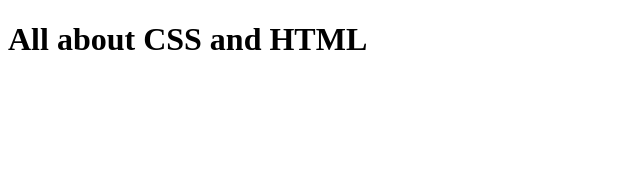
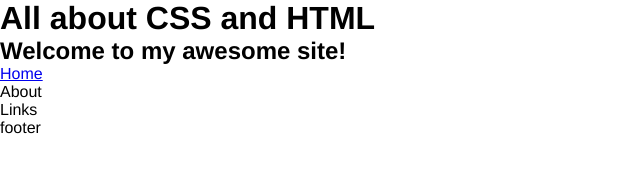
Before and after one commit to gleb-zavizenov/Web-dev-class_Week2, a plain HTML site: page index.html in a window 1280 px wide. Shown: the whole page, without its empty margins (0-640 px from the left). Drawn offline with Linux system fonts and the light colour scheme.

Commit message:
Adding a basic reset for css

```diff
--- a/css/main.css
+++ b/css/main.css
@@ -0,0 +1,14 @@
+* {
+  border: none;
+  padding: 0;
+  margin: 0;
+
+  box-sizing: border-box;
+  list-style-type: none;
+}
+
+body {
+  color:black;
+  font-family: "Helvetica", sans-serif;
+  font-sie:16px;
+}
--- a/index.html
+++ b/index.html
@@ -8,6 +8,25 @@
 </head>
 <body>
   <h1>All about CSS and HTML</h1>
+
+  <main>
+    <header>
+      <h2>Welcome to my awesome site!</h2>
+      <nav>
+        <ul>
+          <li class='nav-button'><a href="index.html">Home</a></li>
+          <li class='nav-button'>About</li>
+          <li class='nav-button'>Links</li>
+        </ul>
+      </nav>
+    </header>
+  </main>
+
+  <footer>
+    <h2 class="hidden"></h2>
+    <p>footer</p>
+  </footer>
+
   <script src="js/main.js"></script>
 </body>
 </html>
```
